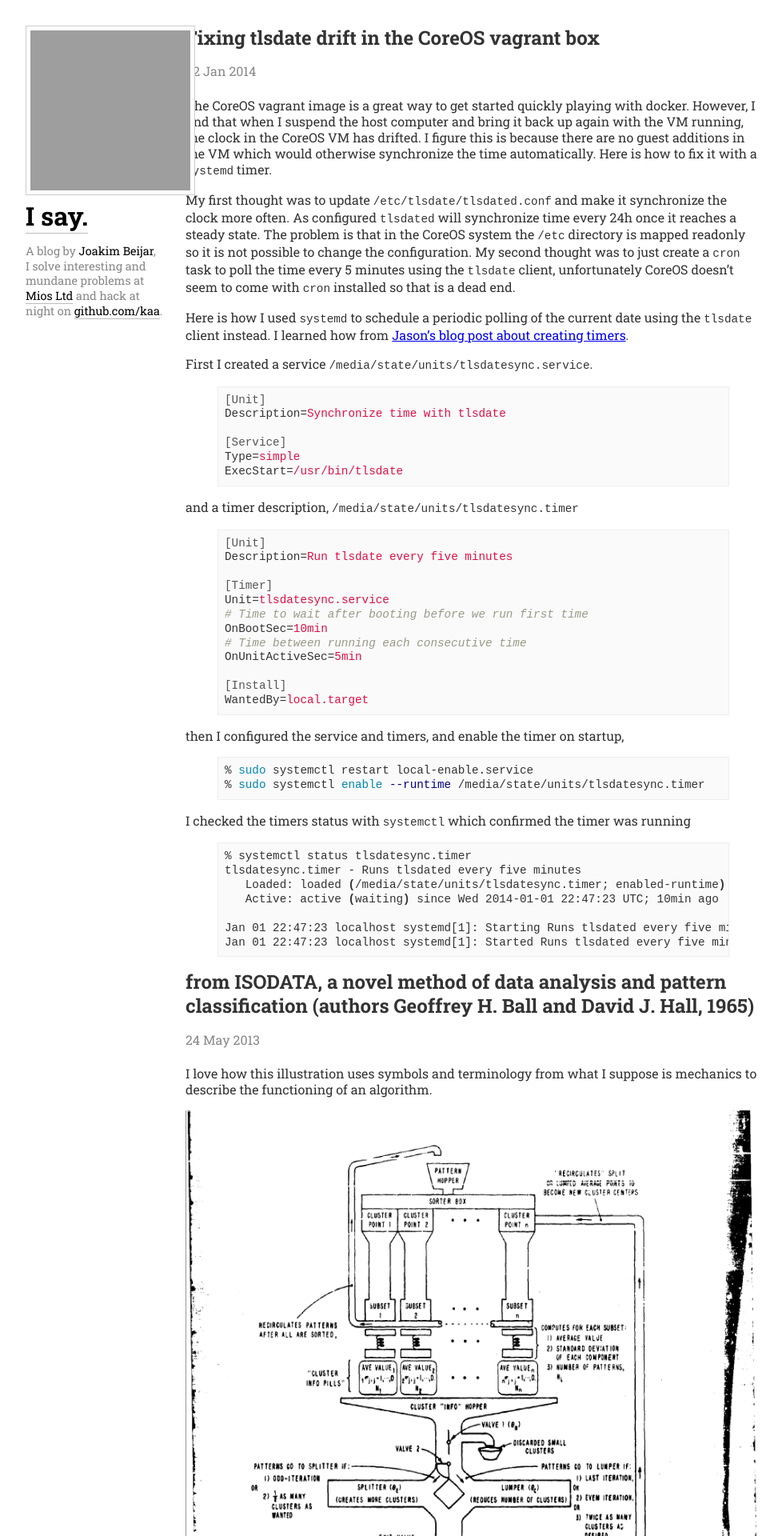
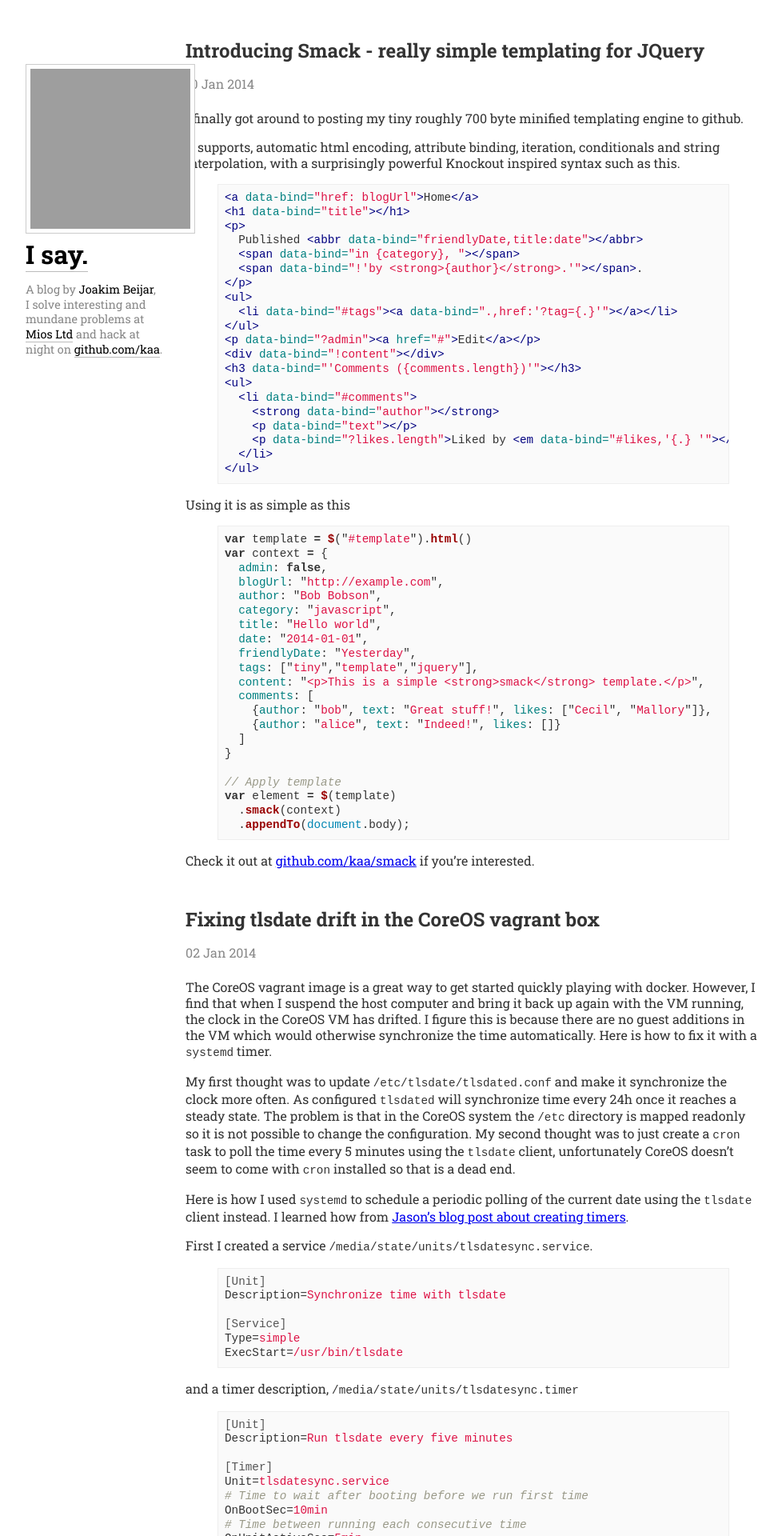
Before and after one commit to kaa/kaa.github.io, a Jekyll site: the page built from index.html, in a window 1280 px wide. Shown: the top 1920 px of the page at 80% size, without its empty margins (48-1026 px from the left). Built offline with Jekyll 4.4.1, drawn with Linux system fonts in a browser that asks for light colours; the list of posts is cut into pages by our own code; some of the changed text lies outside the part shown; grey boxes are pictures that could not be loaded.

Commit message:
Add post about smack and some more style tweaks

```diff
--- /dev/null
+++ b/_posts/2014-01-10-introducing-smack.md
@@ -0,0 +1,62 @@
+---
+layout: post
+title: "Introducing Smack - really simple templating for JQuery"
+description: "A tiny templating plugin for JQuery with syntax inspired by Knockout"
+category:
+tags: []
+---
+
+I finally got around to posting my tiny roughly 700 byte minified templating engine to github.
+
+It supports, automatic html encoding, attribute binding, iteration, conditionals and string interpolation, with a surprisingly powerful Knockout inspired syntax such as this.
+
+{% highlight html %}
+<a data-bind="href: blogUrl">Home</a>
+<h1 data-bind="title"></h1>
+<p>
+  Published <abbr data-bind="friendlyDate,title:date"></abbr>
+  <span data-bind="in {category}, "></span>
+  <span data-bind="!'by <strong>{author}</strong>.'"></span>.
+</p>
+<ul>
+  <li data-bind="#tags"><a data-bind=".,href:'?tag={.}'"></a></li>
+</ul>
+<p data-bind="?admin"><a href="#">Edit</a></p>
+<div data-bind="!content"></div>
+<h3 data-bind="'Comments ({comments.length})'"></h3>
+<ul>
+  <li data-bind="#comments">
+    <strong data-bind="author"></strong>
+    <p data-bind="text"></p>
+    <p data-bind="?likes.length">Liked by <em data-bind="#likes,'{.} '"></em></p>
+  </li>
+</ul>
+{% endhighlight %}
+
+Using it is as simple as this
+
+{% highlight javascript %}
+var template = $("#template").html()
+var context = {
+  admin: false,
+  blogUrl: "http://example.com",
+  author: "Bob Bobson",
+  category: "javascript",
+  title: "Hello world",
+  date: "2014-01-01",
+  friendlyDate: "Yesterday",
+  tags: ["tiny","template","jquery"],
+  content: "<p>This is a simple <strong>smack</strong> template.</p>",
+  comments: [
+    {author: "bob", text: "Great stuff!", likes: ["Cecil", "Mallory"]},
+    {author: "alice", text: "Indeed!", likes: []}
+  ]
+}
+
+// Apply template
+var element = $(template)
+  .smack(context)
+  .appendTo(document.body);
+{% endhighlight %}
+
+Check it out at [github.com/kaa/smack](https://github.com/kaa/smack) if you're interested.
--- a/static/css/style.css
+++ b/static/css/style.css
@@ -8,7 +8,7 @@
 h2 { font-size:1.33333em; padding:1.25em 0; }
 h3 { font-size:1.16667em; padding:1.51786em 0; }
 
-body { position: relative; max-width: 720px; margin: 0 auto; padding: 2em 220px 2em 220px; }
+body { position: relative; max-width: 720px; margin: 0 auto; padding: 0 220px 2em 220px; }
 body > header { position: absolute; top: 2em	; left: 20px; width: 178px; }
 
 body > header { color: #888; }
@@ -32,7 +32,7 @@
 
 .post { }
 .post > header { margin-bottom: 1.4em }
-.post > header > h1 { padding-bottom: 0.725em; }
+.post > header > h1 { padding-bottom: 0.725em; margin-top: 2em;}
 .post > header > h1 a { color: #333; text-decoration: none; }
 .post > header > span { color: #888; }
 .post img { max-width: 100%; }
```
Also changed, not shown: random/walker.html (added, +168 -0 lines).
